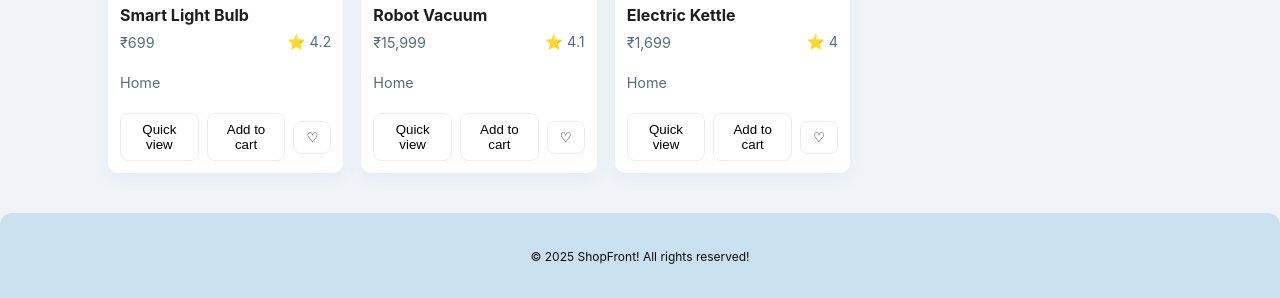
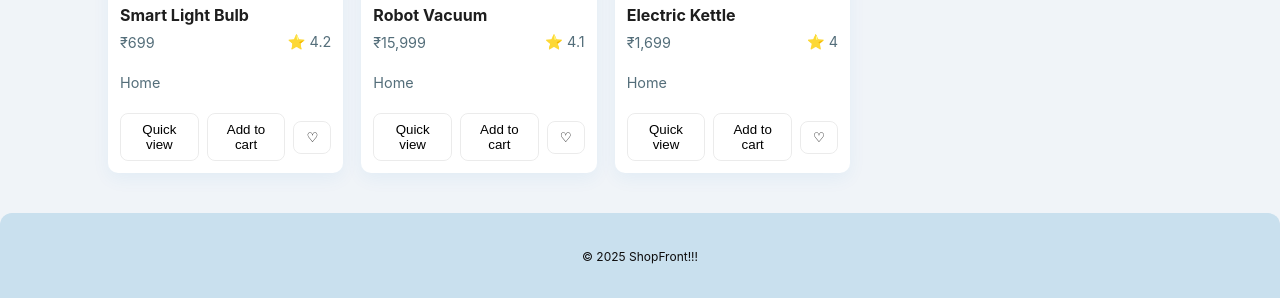
Before and after one commit to anujkandalkar/ShopFront, a plain HTML site: page index.html in a window 1280 px wide. Shown: the part 3229-3527 px from the top of the page. Drawn offline with Linux system fonts and the light colour scheme.

Commit message:
Update index.html

```diff
--- a/index.html
+++ b/index.html
@@ -3,7 +3,7 @@
 <head>
   <meta charset="utf-8" />
   <meta name="viewport" content="width=device-width,initial-scale=1" />
-  <title>ShopFront!!!</title>
+  <title>ShopFront!!</title>
   <link rel="stylesheet" href="style.css" />
 </head>
 <body>
@@ -95,7 +95,7 @@
 
   <footer class="site-footer">
     <div class="container">
-      <small>© 2025 ShopFront! All rights reserved!</small>
+      <small>© 2025 ShopFront!!!</small>
     </div>
   </footer>
 
```
